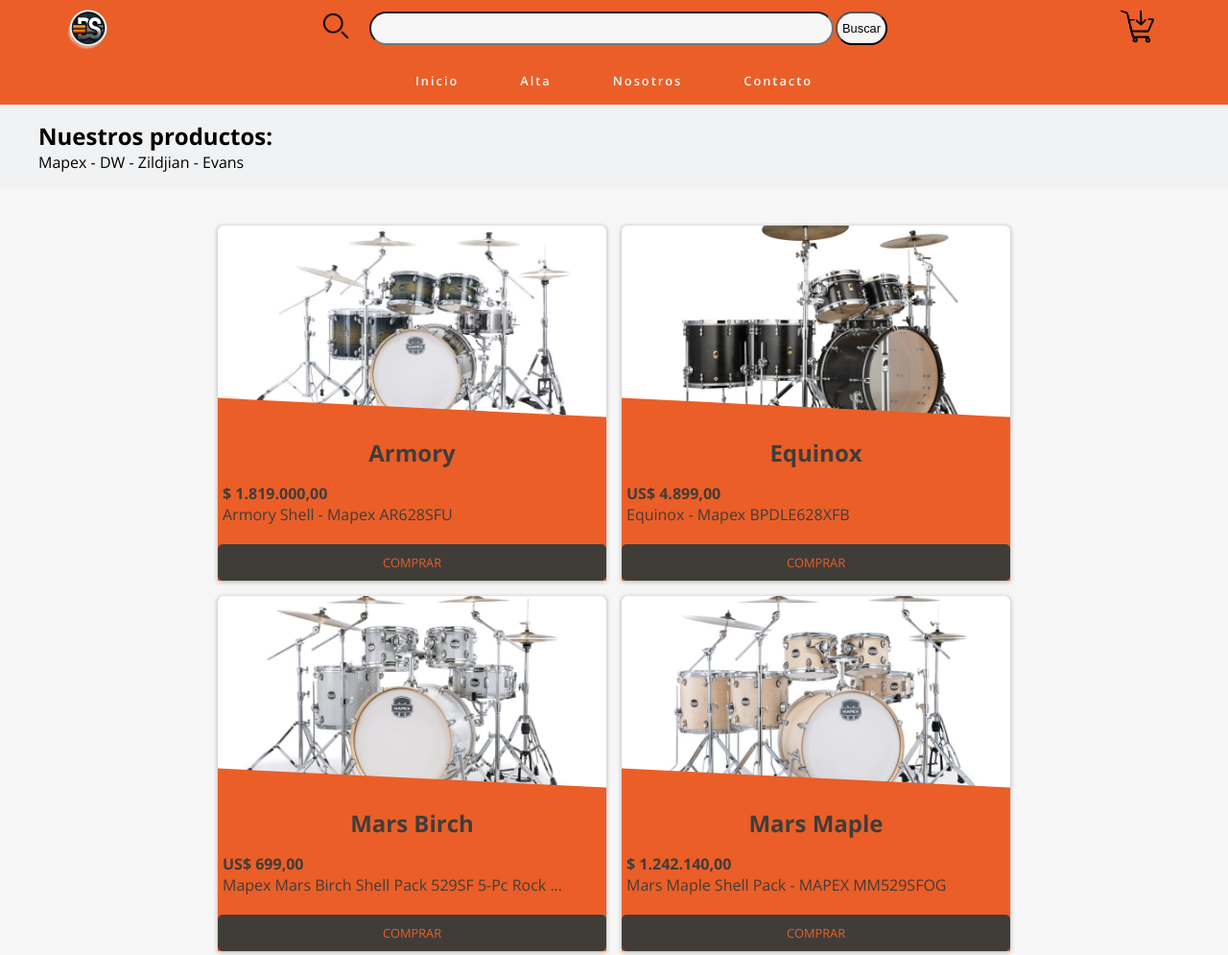
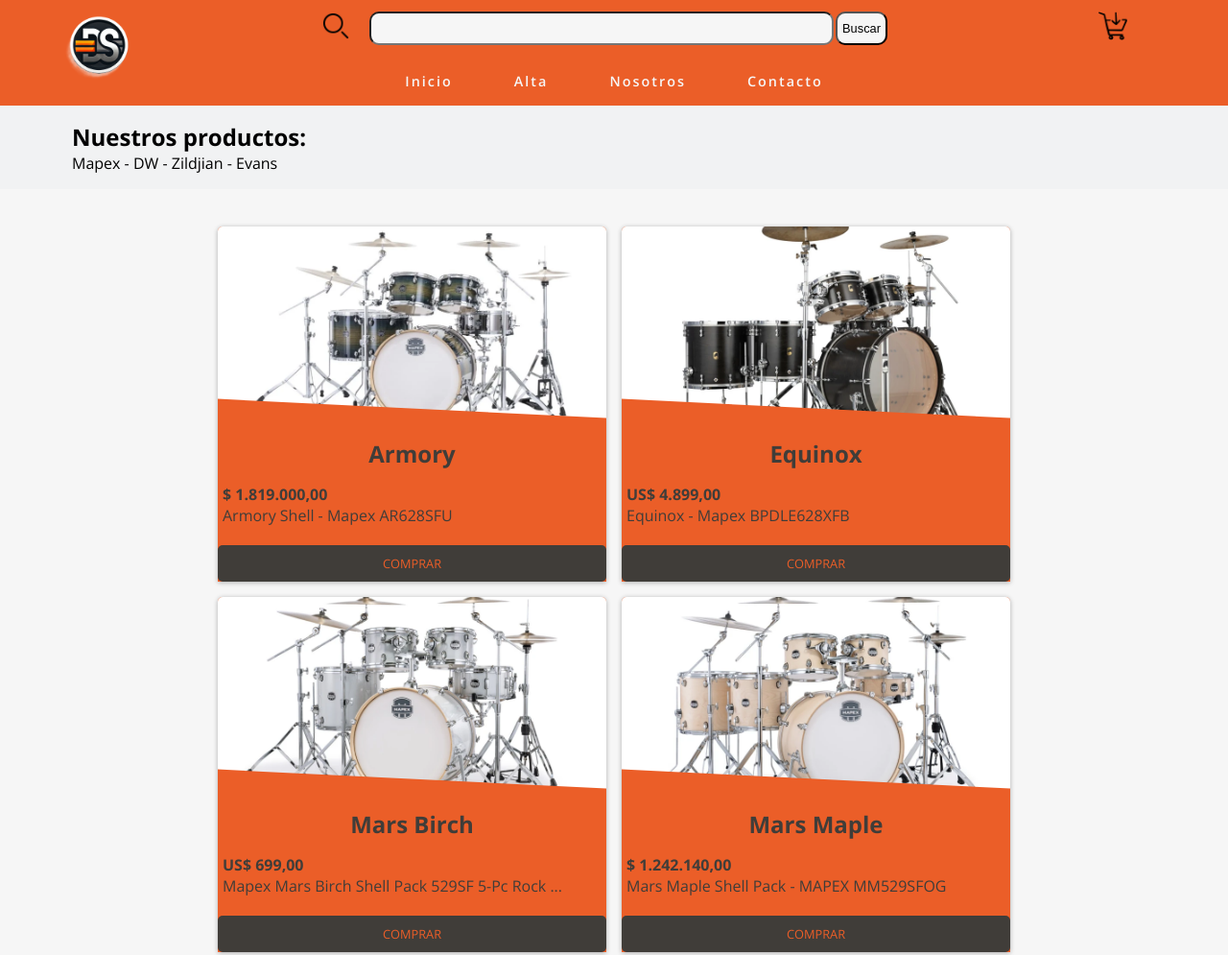
Before and after one commit to MatiCasiba/drumstore, a website built with Vite: page index.html in a window 1280 px wide. Shown: the top 995 px of the page at 96% size. Built offline with nearby package versions, Linux system fonts and the light colour scheme.

Commit message:
Modificacion del del _header.scss (oculto logo del local y lo muestro)

```diff
--- a/src/sass/components/_cards.scss
+++ b/src/sass/components/_cards.scss
@@ -9,7 +9,7 @@
 
     &__header{
         width: 100%;
-        max-width: 1200px;
+        max-width: 1130px;
         margin: 0 auto;
     }
 }
--- a/src/sass/layout/_header.scss
+++ b/src/sass/layout/_header.scss
@@ -47,18 +47,17 @@
         justify-content: center;
         list-style-type: none;
         background: variables.$color-3;
+        font-size: 1rem;
 
         @media screen and (min-width: 992px){
             &{
                 flex-direction: row;
                 justify-content: center;
-                font-size: 0.7rem;
+
             }
         }
 
-        @media screen and (min-width: 1200px){
-            font-size: 0.9rem;
-        }
+        //! ELIMINÉ EL MEDIA DE >=1200px
     }
 
     &__nav-item{
@@ -92,7 +91,7 @@
             &{
                 background: variables.$color-3;
                 color: variables.$color-4;
-                font-size: .8rem;
+                font-size: .9rem;
             }
             &::after {
                 content: "";
@@ -141,9 +140,8 @@
     height: 3.7rem;
     margin: 0 auto;
 
-
     &__logo-container{
-        width: 18.75rem;
+        width: 5.75rem;
         height: 3.5rem;
 
         @media screen and (min-width: 992px){
@@ -156,9 +154,23 @@
     }
 
     &__logo-img{
-        max-width: 100%;
-        max-height: 100%;
-        object-fit: contain;
+        opacity: 0;
+
+        @media screen and (min-width: 576px) {
+            &{
+                opacity: 1;
+                width: 60px;
+                object-fit: contain;
+
+            }
+        }
+
+        @media screen and (min-width:1200px) {
+            &{
+               width: 100px;
+               position: relative;
+            }
+        }
     }
 
     &__form-container{
@@ -180,12 +192,17 @@
 
     }
     &__logo-search{
-        max-height: 25px;
+        min-width: 20px;
+        min-height: 20px;
+        max-width: 30px;
+        max-height: 30px;
+        object-fit: contain;
+        flex-shrink: 0;
 
 
         @media screen and (min-width: 992px){
             &{
-                max-height: 30px;
+                max-height: 35px;
             }
         }
 
@@ -193,8 +210,9 @@
 
     &__form-search{
         background-color: variables.$color-4;
-        margin-left: 7px;
-        border-radius: 20px;
+        margin-left:10px;
+        padding-left: 10px;
+        border-radius: 10px;
 
         @media screen and (min-width: 768px) {
             & {
@@ -219,7 +237,7 @@
     &__form-submit{
         background-color: variables.$color-4;
         margin-left: 2px;
-        border-radius: 20px;
+        border-radius: 10px;
         font-size: 0.8rem;
         padding: 5px;
 
@@ -244,8 +262,12 @@
     }
 
     &__cart-logo{
+        min-width: 20px;
+        min-height: 20px;
+        max-width: 30px;
         max-height: 30px;
         object-fit: contain;
+        flex-shrink: 0;
 
         @media screen and (min-width: 768px){
             max-height: 35px;
@@ -271,7 +293,6 @@
 
     &__label {
         display: block;
-        /* background-color: black; */
         height: 100%;
     }
 
```
Also changed, not shown: src/pages/nosotros/nosotros.html (+4 -4 lines), README.md.
